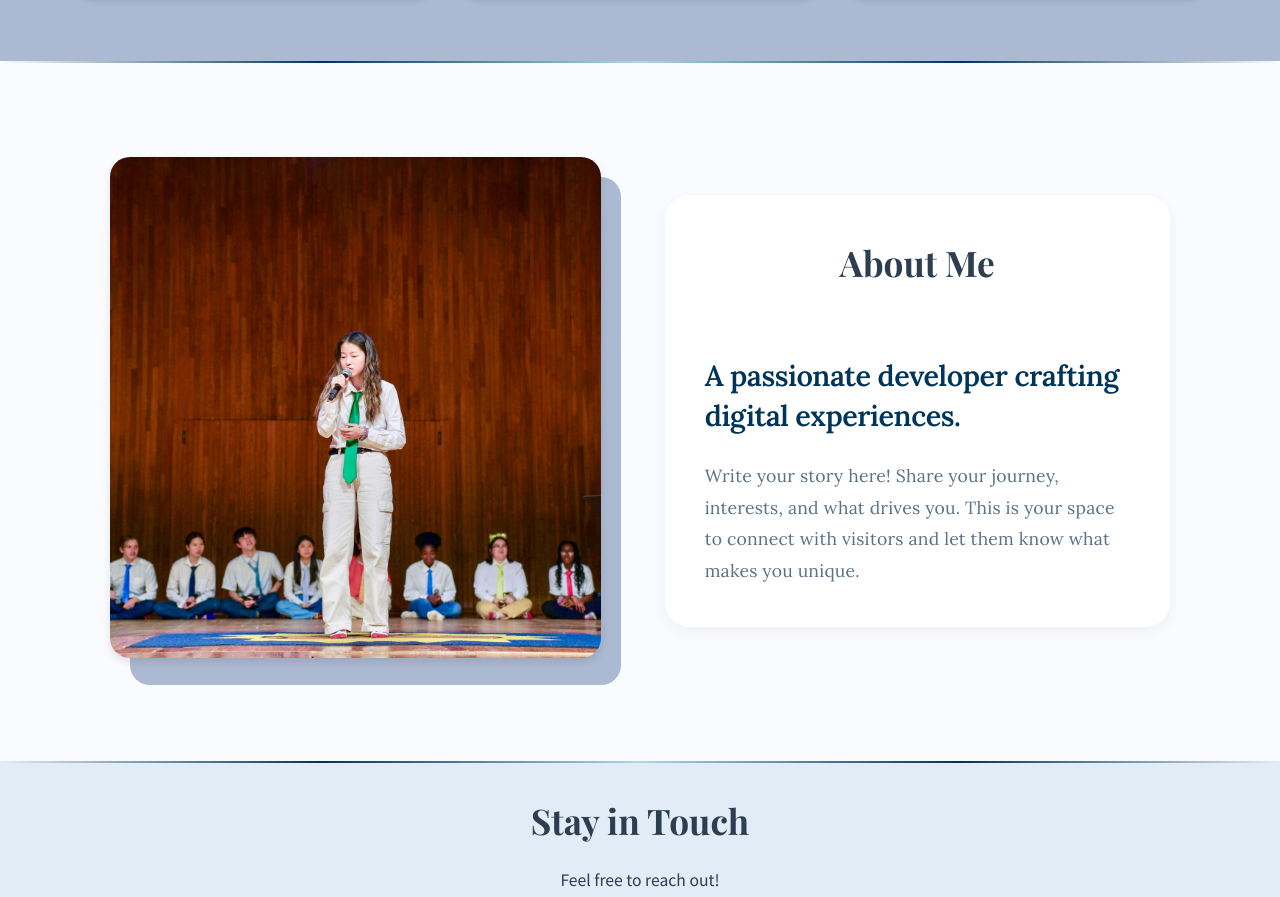
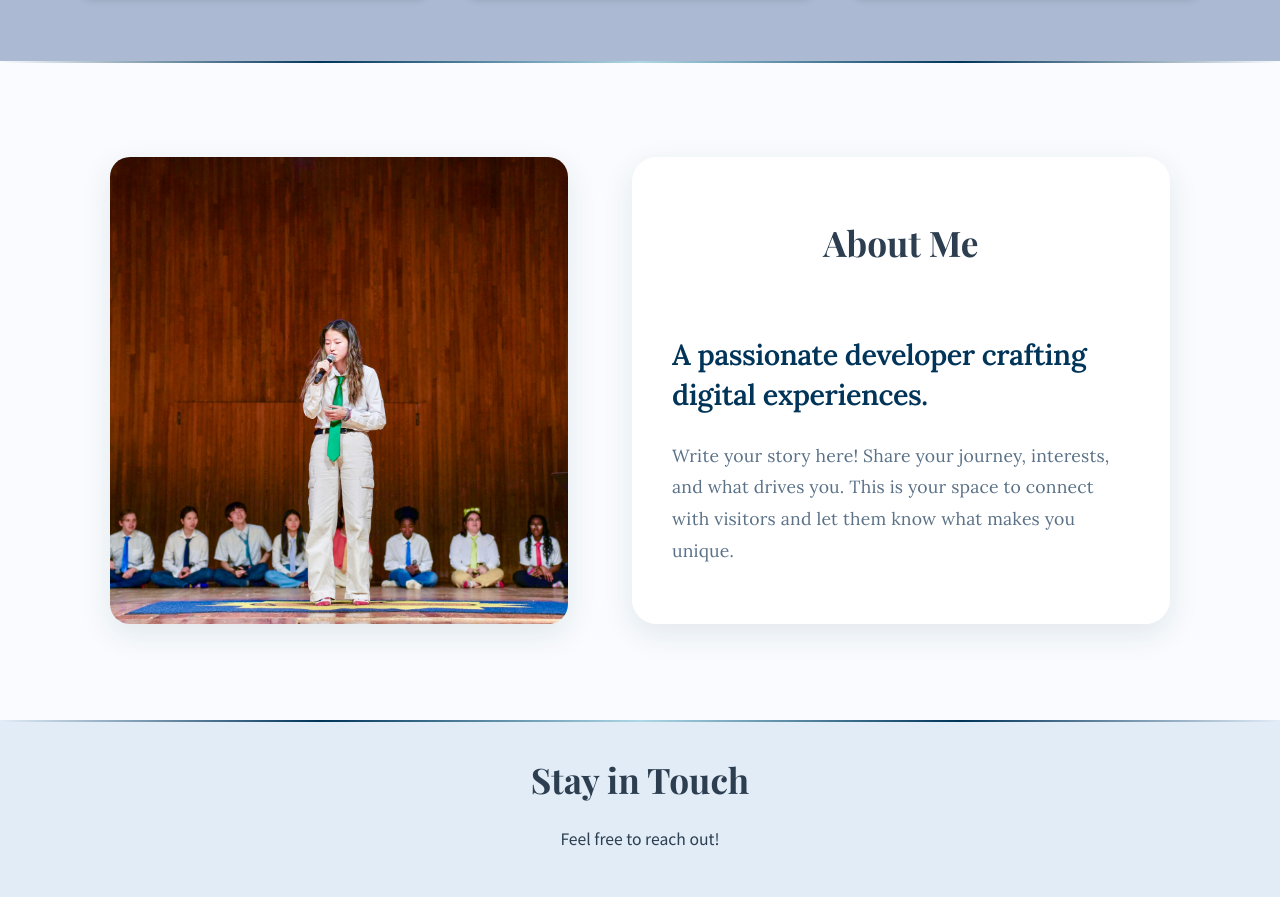
Before and after one commit to catherine-tu/catherinetu, a plain HTML site: page index.html in a window 1280 px wide. Shown: the part 1454-2351 px from the top of the page. Drawn offline with nearby package versions, Linux system fonts and the light colour scheme.

Commit message:
changed more of template

```diff
--- a/styles.css
+++ b/styles.css
@@ -366,9 +366,10 @@ main {
     margin: 0 auto;
     display: flex;
     justify-content: space-between;
-    align-items: center;
+    align-items: stretch;
     gap: 4rem;
     padding: 2rem;
+    min-height: 500px;
 }
 
 .about hr {
@@ -387,21 +388,11 @@ main {
 }
 
 .about-image {
-    flex: 0 1 600px;
+    flex: 1;
     position: relative;
     height: auto;
-}
-
-.about-image::after {
-    content: '';
-    position: absolute;
-    top: 20px;
-    left: 20px;
-    width: 100%;
-    height: 100%;
-    background: #abb9d2;
-    border-radius: 20px;
-    z-index: -1;
+    display: flex;
+    align-items: center;
 }
 
 .about-image img {
@@ -409,22 +400,24 @@ main {
     height: 100%;
     object-fit: cover;
     border-radius: 20px;
-    box-shadow: 0 4px 8px rgba(0, 0, 0, 0.1);
+    box-shadow: 0 10px 30px rgba(0, 52, 89, 0.1);
     transition: transform 0.3s ease;
 }
 
+.about-image::after {
+    display: none;
+}
+
 .about-content {
-    flex: 0 1 600px;
+    flex: 1;
     background: rgba(255, 255, 255, 0.9);
     backdrop-filter: blur(10px);
     padding: 2.5rem;
     border-radius: 25px;
-    box-shadow: 0 4px 15px rgba(0, 0, 0, 0.05);
-    position: relative;
-    overflow-y: auto;
+    box-shadow: 0 10px 30px rgba(0, 52, 89, 0.1);
     display: flex;
     flex-direction: column;
-    height: 100%;
+    justify-content: center;
 }
 
 .about-headline {
@@ -682,8 +675,8 @@ main {
 .bubble {
     position: absolute;
     border-radius: 50%;
-    background: rgba(0, 52, 89, 0.1); /* Using your primary color with opacity */
-    box-shadow: 0 0 15px rgba(0, 52, 89, 0.2);
+    background: rgba(0, 52, 89, 0.2); /* Using your primary color with opacity */
+    box-shadow: 0 0 15px rgba(0, 52, 89, 0.5);
     z-index: 1;
 }
 
```
Also changed, not shown: 1 other file.
